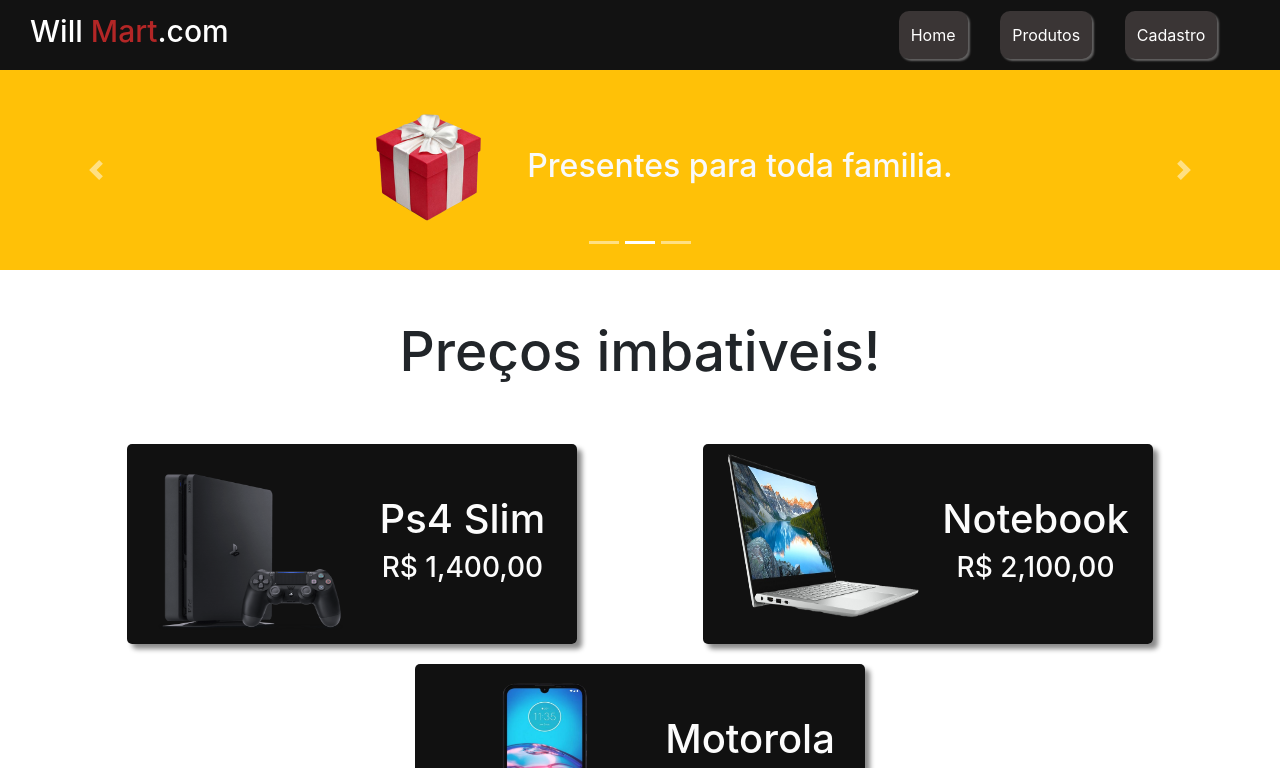
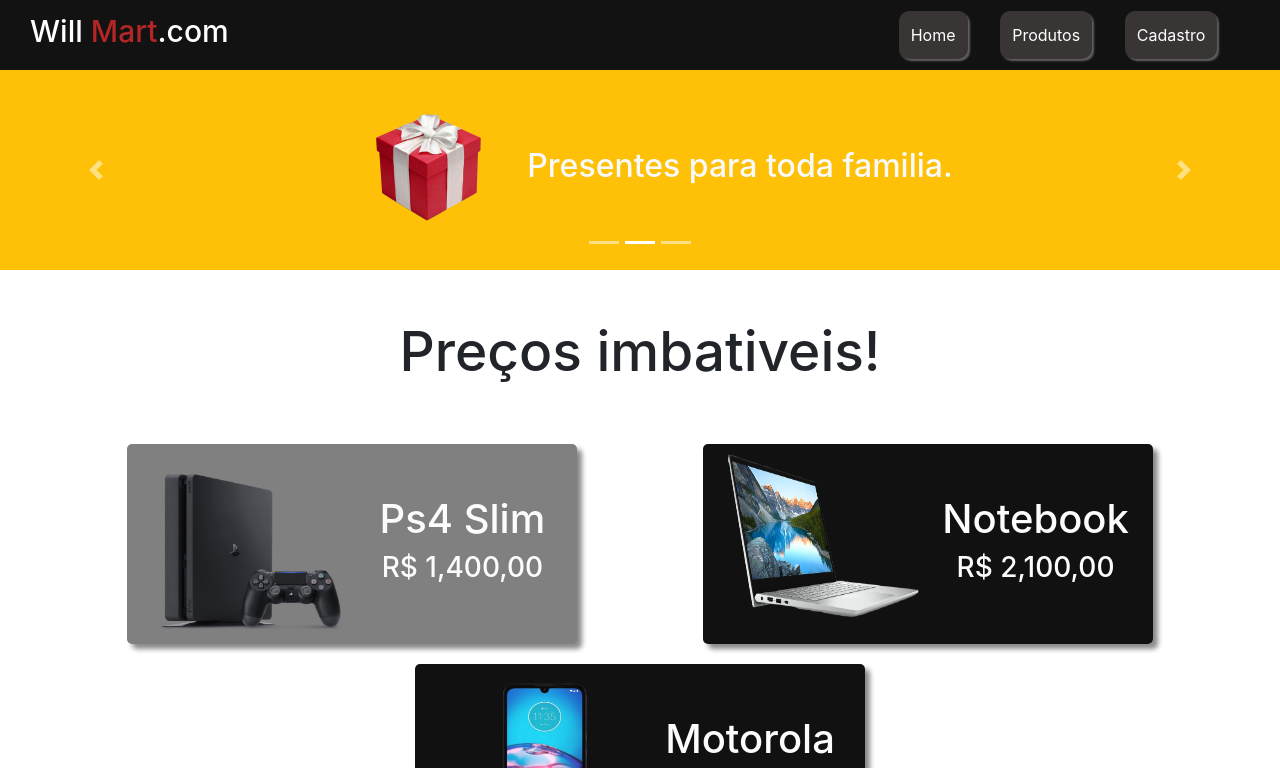
Before and after one commit to AugustoBernardes/Challenge-1-Hiring-Coders, a plain HTML site: page index.html in a window 1280 px wide. In both pictures the pointer is over the element 351 px from the left and 544 px from the top of the page. Shown: the top 768 px of the page. Drawn offline with nearby package versions, Linux system fonts and the light colour scheme.

Commit message:
Update style.css
Fixing the product card hover putting the color grey

```diff
--- a/style.css
+++ b/style.css
@@ -84,6 +84,10 @@ body{
     border-radius: 5px;
     box-shadow: 5px 5px 5px rgba(18, 18, 18, 0.494);
     margin-top: 20px;
+}
+
+.product-card:hover{
+    background-color: grey;
 }
 
 .oferts-img{
```
